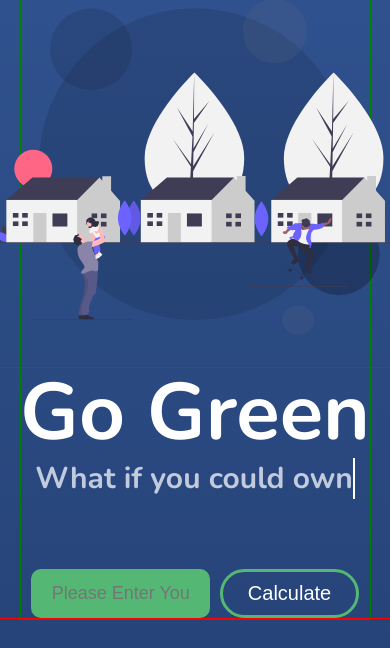
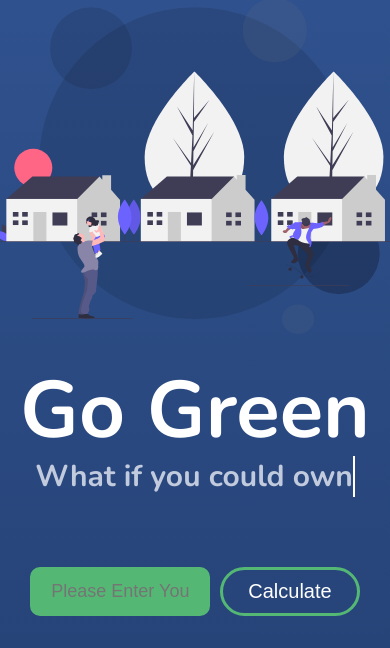
Before and after one commit to papa28x4/musesSolar, a plain HTML site: page index.html in a window 390 px wide. Shown: the part 144-792 px from the top of the page. Drawn offline with nearby package versions, Linux system fonts and the light colour scheme.

Commit message:
remove borders

```diff
--- a/css/style2.css
+++ b/css/style2.css
@@ -413,7 +413,7 @@ a {
       margin-bottom: 8rem;
       align-items: center;
       /* justify-content: space-between;  */
-      border: 1px solid green;
+      /* border: 1px solid green; */
 
     }
     #landing-body header .header-content > *{
@@ -422,7 +422,7 @@ a {
     #landing-body header .header-content .display-message{
       order: 5;
       text-align: center;
-      border: 1px solid red;
+      /* border: 1px solid red; */
      }
      #landing-body header .header-content .display-message .header-buttons {
       display: flex;
```
